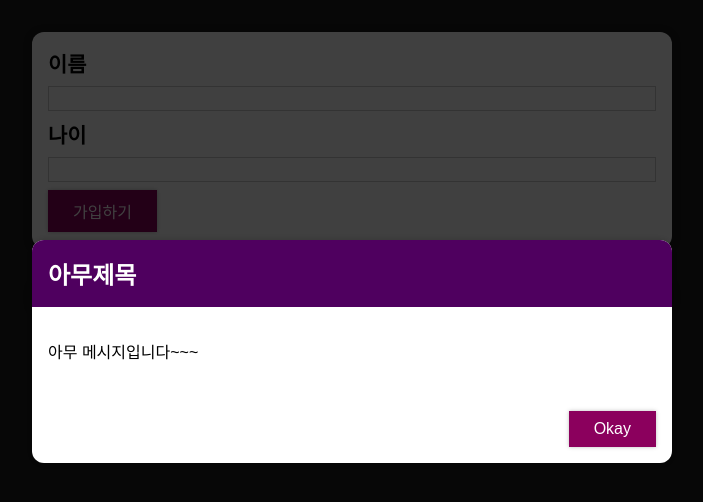
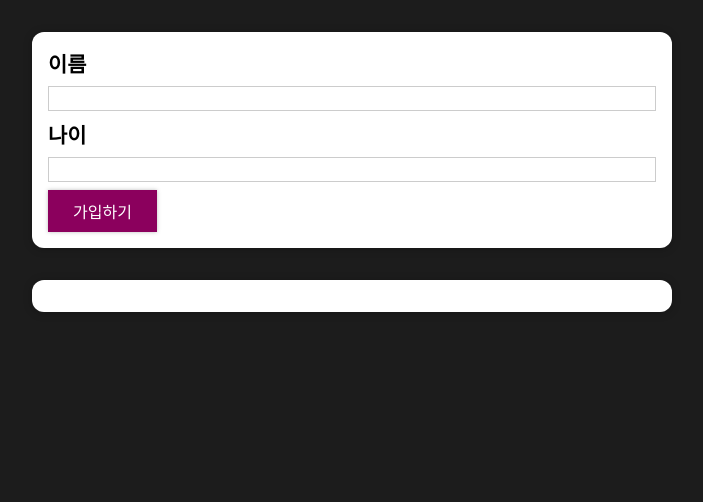
Before and after one commit to ChaeyoonN/react-basic-study202310, a React (Create React App) app: page / in a window 1280 px wide. Shown: the top 502 px of the page, without its empty margins (288-991 px from the left). Built offline with nearby package versions, Linux system fonts and the light colour scheme.

Commit message:
에러 상태 핸들링

```diff
--- a/src/components/UI/Modal/ErrorModal.js
+++ b/src/components/UI/Modal/ErrorModal.js
@@ -3,10 +3,13 @@
 import Card from '../Card';
 import styles from './ErrorModal.module.css'; // styles라는 이름으로 임포트
 
-const ErrorModal = ({ title, message }) => {
+const ErrorModal = ({ title, message, onConfirm }) => {
   return (
     <>
-      <div className={styles.backdrop} />
+      <div
+        className={styles.backdrop}
+        onClick={onConfirm}
+      />
       <Card className={styles.modal}>
         <header className={styles.header}>
           <h2>{title}</h2>
@@ -15,7 +18,7 @@
           <p>{message}</p>
         </div>
         <footer className={styles.actions}>
-          <Button>Okay</Button>
+          <Button onClick={onConfirm}>Okay</Button>
         </footer>
       </Card>
     </>
--- a/src/components/Users/AddUsers.js
+++ b/src/components/Users/AddUsers.js
@@ -9,6 +9,9 @@
     userName: '',
     age: '',
   });
+
+  //에러 상태 관리
+  const [error, setError] = useState(null); // error는 falsy
 
   const userNameChangeHandler = (e) => {
     setUserValue((prevUserValue) => ({
@@ -28,10 +31,20 @@
     e.preventDefault();
 
     if (userValue.userName.trim() === '' || userValue.age.trim() === '') {
+      setError({
+        title: '유효하지 않은 입력값',
+        message: '입력값은 공백으로 작성하면 안됩니다!',
+      }); //null 대신 객체를 넣음 -> true로 인식
       return;
     }
 
-    if (+userValue.age < 1) return;
+    if (+userValue.age < 1) {
+      setError({
+        title: '유효하지 않은 나이의 범위',
+        message: '나이는 1 이상의 숫자로 작성해 주세요!',
+      }); //null 대신 객체를 넣음 -> true로 인식
+      return;
+    }
 
     onAddUser(userValue); //부모의 함수 호출하면서 값 전달.
 
@@ -41,10 +54,13 @@
   return (
     //React.Fragment
     <>
-      <ErrorModal
-        title={'아무제목'}
-        message={'아무 메시지입니다~~~'}
-      />
+      {error && (
+        <ErrorModal
+          title={error.title}
+          message={error.message}
+          onConfirm={() => setError(null)}
+        />
+      )}
       <Card className={styles.input}>
         <form onSubmit={userSubmitHandler}>
           <label htmlFor='username'>이름</label>
```
